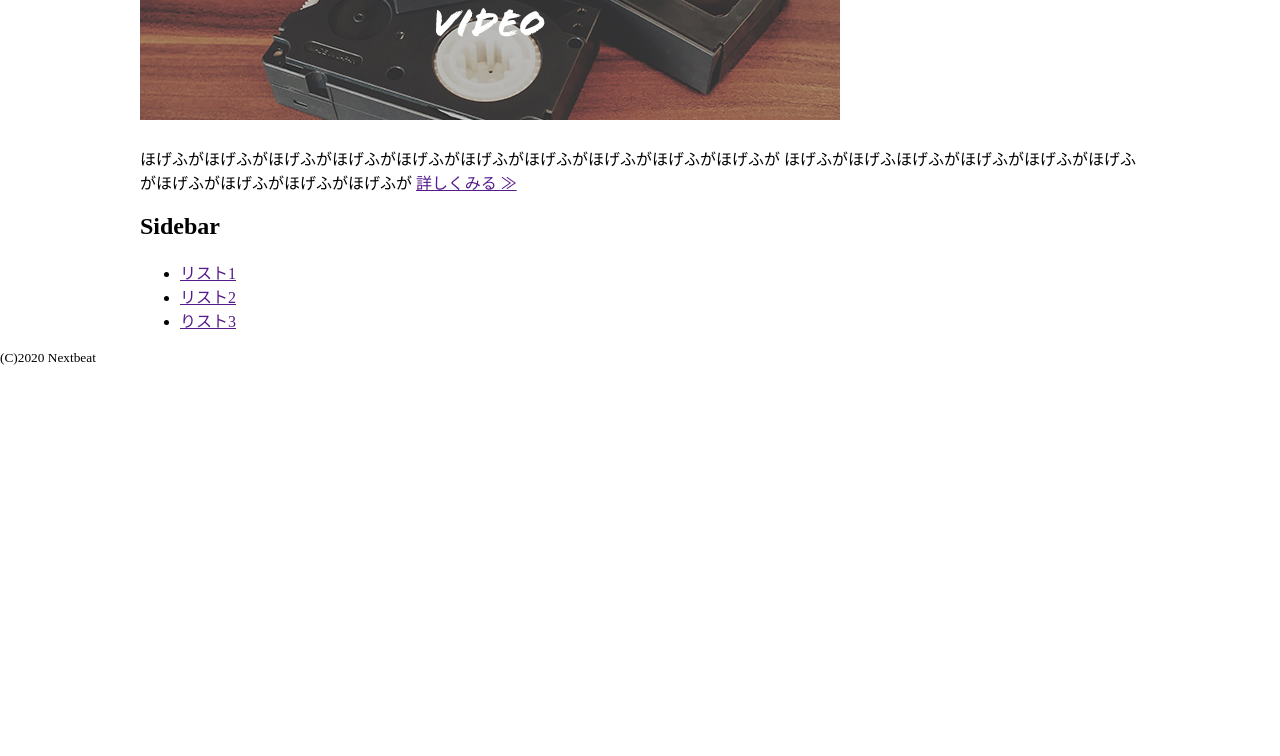
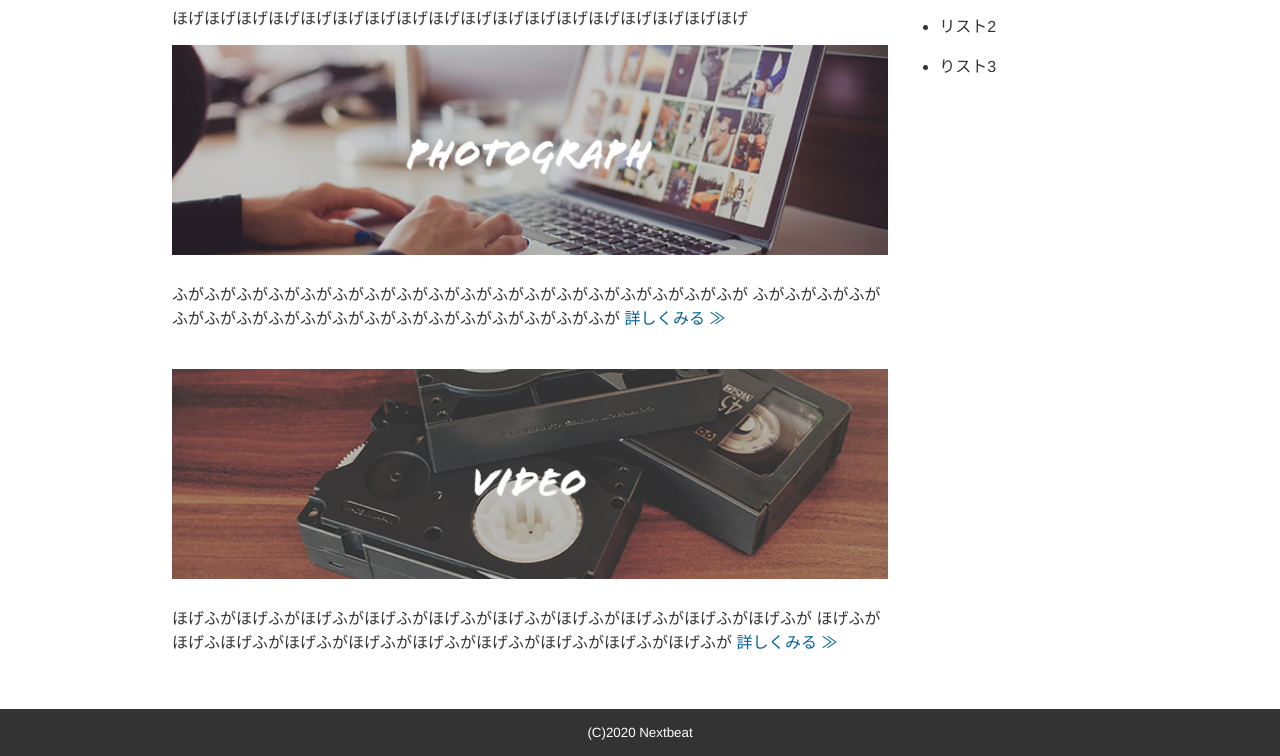
Before and after one commit to nzzzz27/html-scss-training, a website built with webpack: page index.html in a window 1280 px wide. Shown: the part 518-1274 px from the top of the page. Before the commit the page ends 884 px from the top, so only its background shows below. Built offline with nearby package versions, Linux system fonts and the light colour scheme; files whose address does not match are found by name.

Commit message:
July28 HTML/SCSS

```diff
--- a/index.html
+++ b/index.html
@@ -14,8 +14,8 @@
 
     <!-- header始まり -->
     <header>
-      <div lass="mv">
-        <nav class="content">
+      <div class="mv">
+        <nav class="content__inner">
           <ul class="global-nav">
             <li class="global-nav__item"><a href="">menu1</a></li>
             <li class="global-nav__item"><a href="">menu2</a></li>
@@ -27,35 +27,43 @@
     <!-- header終わり -->
 
     <!-- wrap始まり -->
-    <div id="wrap" class="clearfix">
-      <div class="content">
-        <div class="main">
-          <h1>Section1</h1>
+    <div id="wrap" class="content">
+      <div class="content__inner">
+        <main class="main">
+          <h1 class="heading heading__level1">Section1</h1>
           <p>ほげほげほげほげほげほげほげほげほげほげほげほげほげほげほげほげほげほげ</p>
-          <section>
-            <h2><a href=""><img src="portfolio-photo.jpg" alt="PHOTOGRAPH"></a></h2>
+          <section class="main__section">
+            <h2 class="heading">
+              <a href="" class="heading__imgLink">
+                <img src="./assets/portfolio-photo.jpg" alt="PHOTOGRAPH">
+              </a>
+            </h2>
             <p>
               ふがふがふがふがふがふがふがふがふがふがふがふがふがふがふがふがふがふが
               ふがふがふがふがふがふがふがふがふがふがふがふがふがふがふがふがふがふが
-              <a href="">詳しくみる ≫</a>
+              <a href="" class="textLink__moreInfo">詳しくみる ≫</a>
             </p>
           </section>
-          <section>
-            <h2><a href="" ><img src="portfolio-video.jpg" alt="VIDEO"></a></h2>
+          <section class="main__section">
+            <h2 class="heading">
+              <a href="" class="heading__imgLink">
+                <img src="./assets/portfolio-video.jpg" alt="VIDEO">
+              </a>
+            </h2>
             <p>
               ほげふがほげふがほげふがほげふがほげふがほげふがほげふがほげふがほげふがほげふが
               ほげふがほげふほげふがほげふがほげふがほげふがほげふがほげふがほげふがほげふが
-              <a href="">詳しくみる ≫</a>
+              <a href="" class="textLink__moreInfo">詳しくみる ≫</a>
             </p>
           </section>
-        </div>
+        </main>
         <aside class="sidebar">
           <section>
-            <h2>Sidebar</h2>
-            <ul>
-              <li><a href="">リスト1</a></li>
-              <li><a href="">リスト2</a></li>
-              <li><a href="">りスト3</a></li>
+            <h2 class="heading heading__level2">Sidebar</h2>
+            <ul class="sidebar__list">
+              <li class="sidebar__listItem"><a href="">リスト1</a></li>
+              <li class="sidebar__listItem"><a href="">リスト2</a></li>
+              <li class="sidebar__listItem"><a href="">りスト3</a></li>
             </ul>
           </section>
         </aside>
@@ -64,8 +72,10 @@
     <!-- wrap終わり -->
 
     <!-- footer始まり -->
-    <footer>
-      <small>(C)2020 Nextbeat</small>
+    <footer class="footer">
+      <div class="content__inner--footer">
+        <small class="footer__copyRight">(C)2020 Nextbeat</small>
+      </div>
     </footer>
     <!-- footer終わり -->
 
--- a/main.scss
+++ b/main.scss
@@ -1,19 +1,80 @@
 //variables
 $fontColor-light: #ffffff;
-$fontColor-base: #171b1f;
+$fontColor-base: #333333;
+$fontColor-link: #00619a;
+
+$bgColor-dark: #333333;
+$borderColor-light: #b7b7b7;
+
+$fontFamily-gothic: 'Avenir','Helvetica Neue','Helvetica','Arial','Hiragino Sans','ヒラギノ角ゴシック',YuGothic,'Yu Gothic','メイリオ', Meiryo,'ＭＳ Ｐゴシック','MS PGothic';
+$fontFamily-serif: "游明朝", YuMincho, "Hiragino Mincho ProN W3", "ヒラギノ明朝 ProN W3", "Hiragino Mincho ProN", "HG明朝E", "ＭＳ Ｐ明朝", "ＭＳ 明朝", serif;
 
 //reset
 body {
+  font-family: $fontFamily-gothic;
+  color: $fontColor-base;
   margin: 0px;
 }
 
-//layouts
-.content {
-  max-width: 1000px;
-  width: 100%;
-  margin: 0 auto;
+a {
+  text-decoration: none;
+  &:hover {
+    text-decoration: underline;
+  }
 }
 
+//small parts
+.textLink__moreInfo {
+  color: $fontColor-link;
+}
+
+//layouts - whole area
+.content {
+  margin: 40px 0;
+  &__inner {
+    max-width: 1000px;
+    width: 100%;
+    margin: 0 auto;
+    position: relative;
+    &--footer {
+      padding: 16px 0;
+    }
+  }
+}
+
+//layouts - main area
+.main {
+  display: inline-block;
+  width: calc(100% - 284px);
+  margin: 0 32px;
+  &__section:not(:last-child) {
+    margin-bottom: 40px;
+  }
+}
+
+//layouts - side area
+.sidebar {
+  position: absolute;
+  top: 0;
+  right: 0;
+  width: 220px;
+  &__list {
+    padding-left: 1.2em;
+  }
+  &__listItem {
+    padding: 4px 0;
+    a {
+      display: inline-block;
+      width: 100%;
+      color: $fontColor-base;
+    }
+    &:not(:first-child) {
+      margin-top: 8px;
+    }
+  }
+}
+
+//header area
 .mv {
   width: 100%;
   height: 400px;
@@ -23,9 +84,10 @@ body {
 }
 
 .global-nav {
-  float: right;
-  margin: 40px 0 0;
+  margin: 0;
+  padding-top: 40px;
   list-style: none;
+  text-align: right;
   &__item {
     display: inline-block;
     margin: 0 8px;
@@ -33,10 +95,49 @@ body {
     a {
       padding: 8px 16px;
       color: $fontColor-light;
-      text-decoration: none;
-    }
-    &:hover {
-      text-decoration: underline;
     }
   }
 }
+
+//headings
+.heading {
+  font-family: $fontFamily-serif;
+  margin-top: 0;
+  &__level1 {
+    font-size: 40px;
+    padding-bottom: 8px;
+    border-bottom: 1px solid $borderColor-light;
+  }
+  &__level2 {
+    font-size: 24px;
+  }
+  &__imgLink {
+    display: inline-block;
+    width: 100%;
+    height: 210px;
+    background-color: #000000;
+    position: relative;
+    overflow: hidden;
+    img {
+      min-width: 100%;
+      position: absolute;
+      top: 50%;
+      left: 50%;
+      transform: translate(-50%, -50%);
+      &:hover {
+        opacity: .8;
+      }
+    }
+  }
+}
+
+//footer
+.footer {
+  width: 100%;
+  background-color: $bgColor-dark;
+  &__copyRight {
+    display: block;
+    text-align: center;
+    color: $fontColor-light;
+  }
+}
```
Also changed, not shown: main.css.
